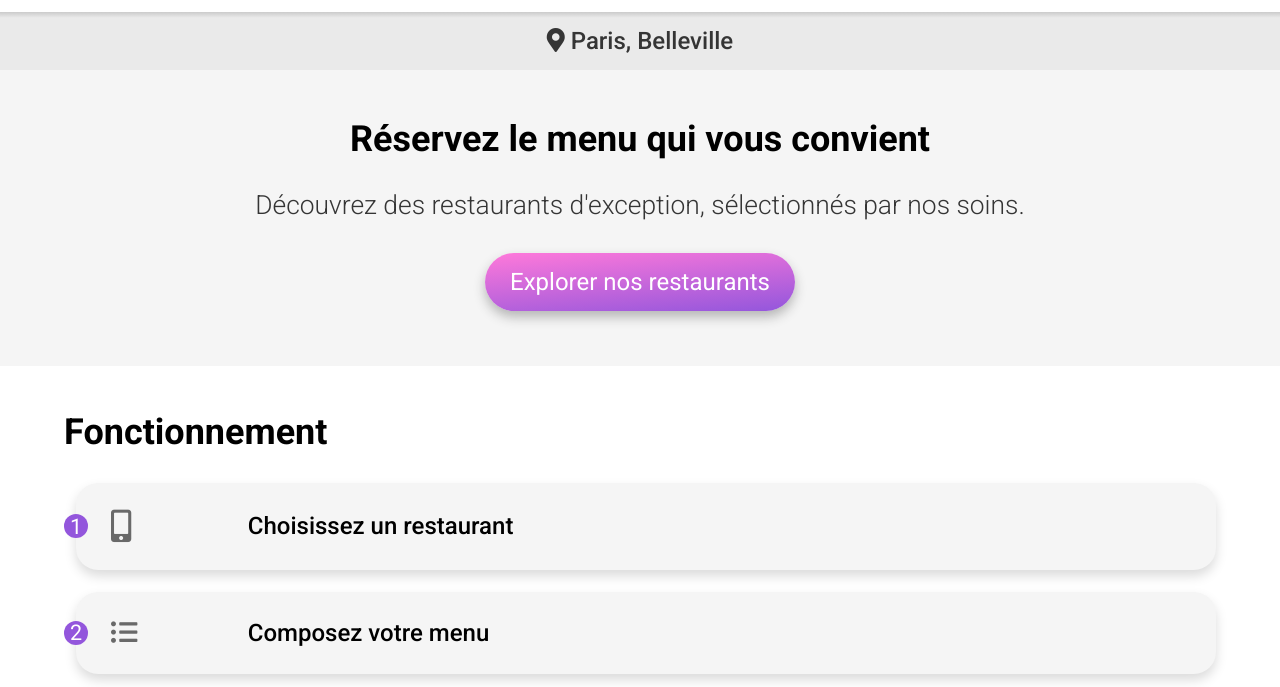
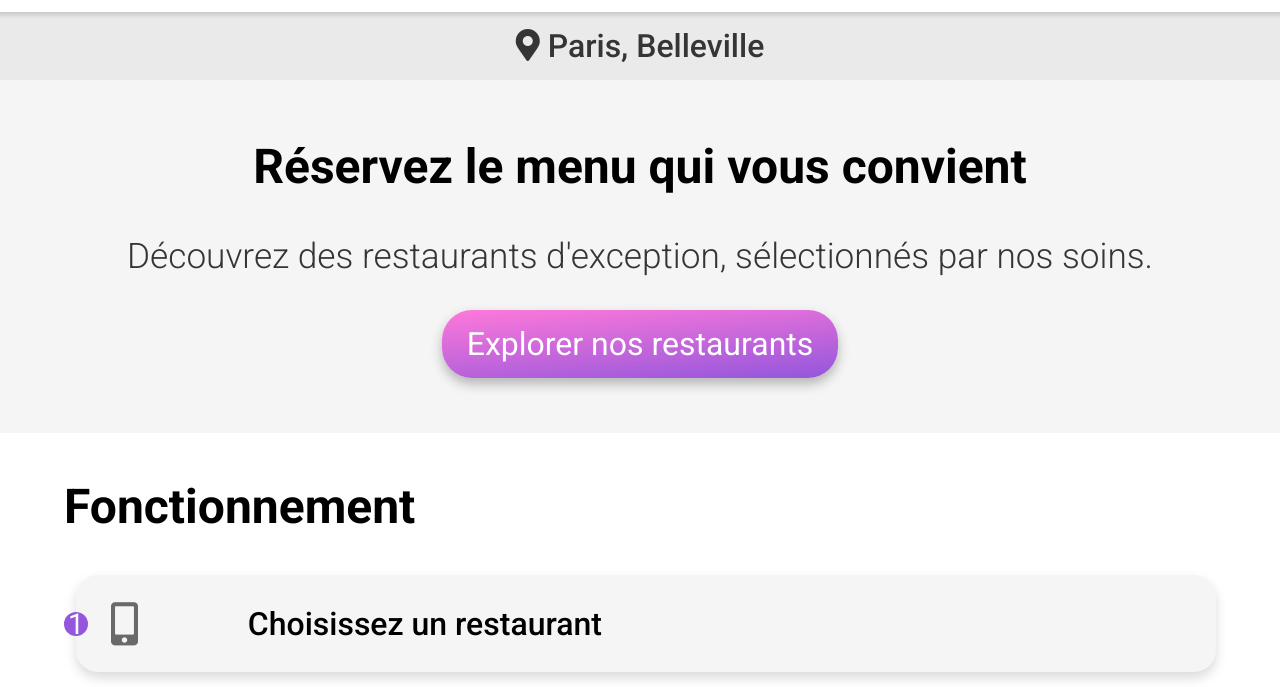
Before and after one commit to jp899/jp899_3_04032021, a website: page index.html in a window 1280 px wide. Shown: the part 113-800 px from the top of the page. Drawn offline with Linux system fonts and the light colour scheme; a web font is replaced by a local one.

Commit message:
Réglage responsive taille font ok

```diff
--- a/sass/base/_typography.scss
+++ b/sass/base/_typography.scss
@@ -23,9 +23,11 @@
     @include tablet{
         font-size:map-get($base-font-size, tablet);
     }
-    @include desktop{
-        font-size:map-get($base-font-size, desktop);
+    @include desktop-small{
+        font-size:map-get($base-font-size, desktop-small);
+    }
+    @include desktop-large{
+        font-size:map-get($base-font-size, desktop-large);
     }
 
-
 }
--- a/sass/utils/_variables.scss
+++ b/sass/utils/_variables.scss
@@ -7,6 +7,7 @@
 $color-secondary: #FF79DA;
 $color-tertiary: #99E2D0;
 $color-quaternary:rgb(53, 53, 53);
+
 
 
 
@@ -28,11 +29,10 @@
 //Taille de police définie dans le html (servant de base aux unités en rem)
 $base-font-size:(
     mobile: medium,
-    tablet: large,
-
-    desktop: x-large,
+    tablet: x-large,
+    desktop-small: x-large,
+    desktop-large: xx-large,
 );
-
 
 
 
```
Also changed, not shown: css/main.css, 1 other file.
